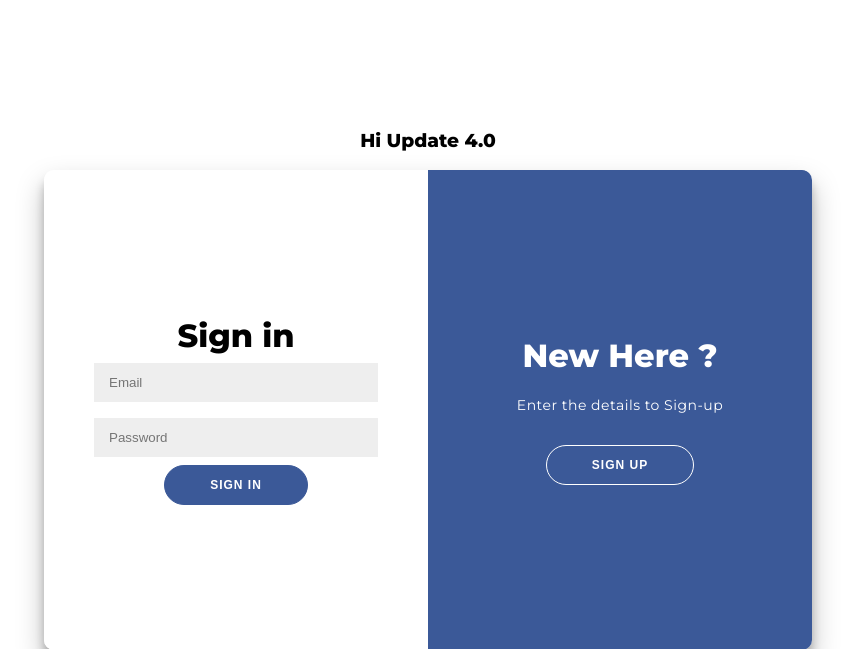
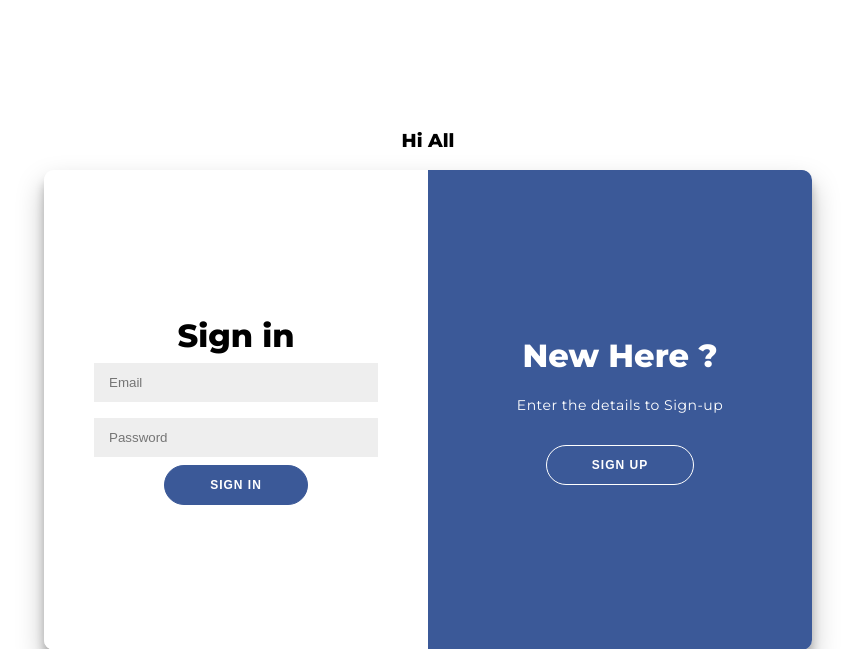
Before and after one commit to hari-jacob/v5flaskapp, a Flask app: page / in a window 1280 px wide. Shown: the top 649 px of the page, without its empty margins (212-1067 px from the left). Run offline with Flask 2, Linux system fonts and the light colour scheme.

Commit message:
Update regist.html

```diff
--- a/templates/regist.html
+++ b/templates/regist.html
@@ -241,7 +241,7 @@ input {
 
 </head>
 <body>
-<h3>Hi Update 4.0</h3>
+<h3>Hi All</h3>
 
 <div class="container" id="container">
 	<div class="form-container sign-up-container">
```
